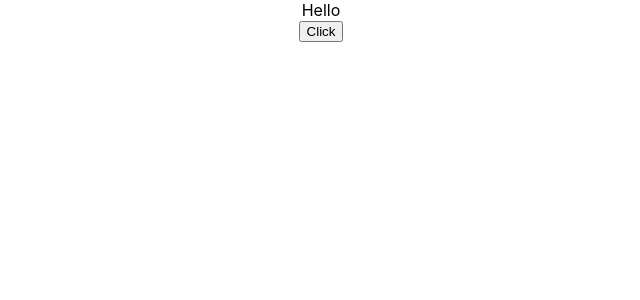
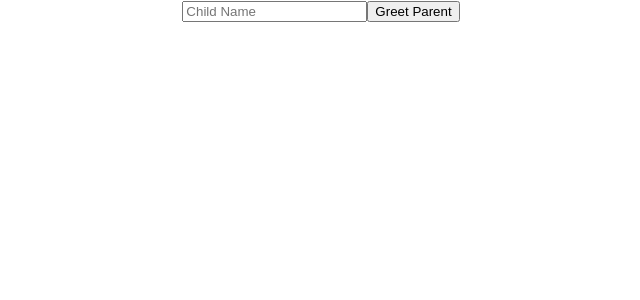
Before and after one commit to Navneet2569/Learning-React, a React (Create React App) app in the folder hello-world/: page / in a window 1280 px wide. Shown: the top 300 px of the page, without its empty margins (319-959 px from the left). Built offline with nearby package versions, Linux system fonts and the light colour scheme.

Commit message:
Methods as Props

```diff
--- a/hello-world/src/App.js
+++ b/hello-world/src/App.js
@@ -8,6 +8,7 @@ import Counter from "./components/Counter";
 import FunctionClick from "./components/FunctionClick";
 import ClassClick from "./components/ClassClick";
 import EventBind from "./components/EventBind";
+import ParentComponent from "./components/ParentComponent";
 
 function App() {
   return (
@@ -39,7 +40,9 @@ function App() {
 
       <ClassClick /> */}
 
-      <EventBind />
+      {/* <EventBind /> */}
+
+      <ParentComponent />
     </div>
   );
 }
--- /dev/null
+++ b/hello-world/src/components/ChildComponent.js
@@ -0,0 +1,16 @@
+import React from "react";
+
+function ChildComponent(props) {
+  return (
+    <div>
+      <input type="text" placeholder="Child Name" id="a" />
+      <button
+        onClick={() => props.greetHandler(document.getElementById("a").value)}
+      >
+        Greet Parent
+      </button>
+    </div>
+  );
+}
+
+export default ChildComponent;
--- /dev/null
+++ b/hello-world/src/components/ParentComponent.js
@@ -0,0 +1,25 @@
+import React, { Component } from "react";
+import ChildComponent from "./ChildComponent";
+
+class ParentComponent extends Component {
+  constructor(props) {
+    super(props);
+
+    this.state = {
+      parentName: "Parent",
+    };
+    this.greetParent = this.greetParent.bind(this);
+  }
+  greetParent(childName) {
+    alert(`Hello ${this.state.parentName} from ${childName}`);
+  }
+  render() {
+    return (
+      <div>
+        <ChildComponent greetHandler={this.greetParent} />
+      </div>
+    );
+  }
+}
+
+export default ParentComponent;
```
